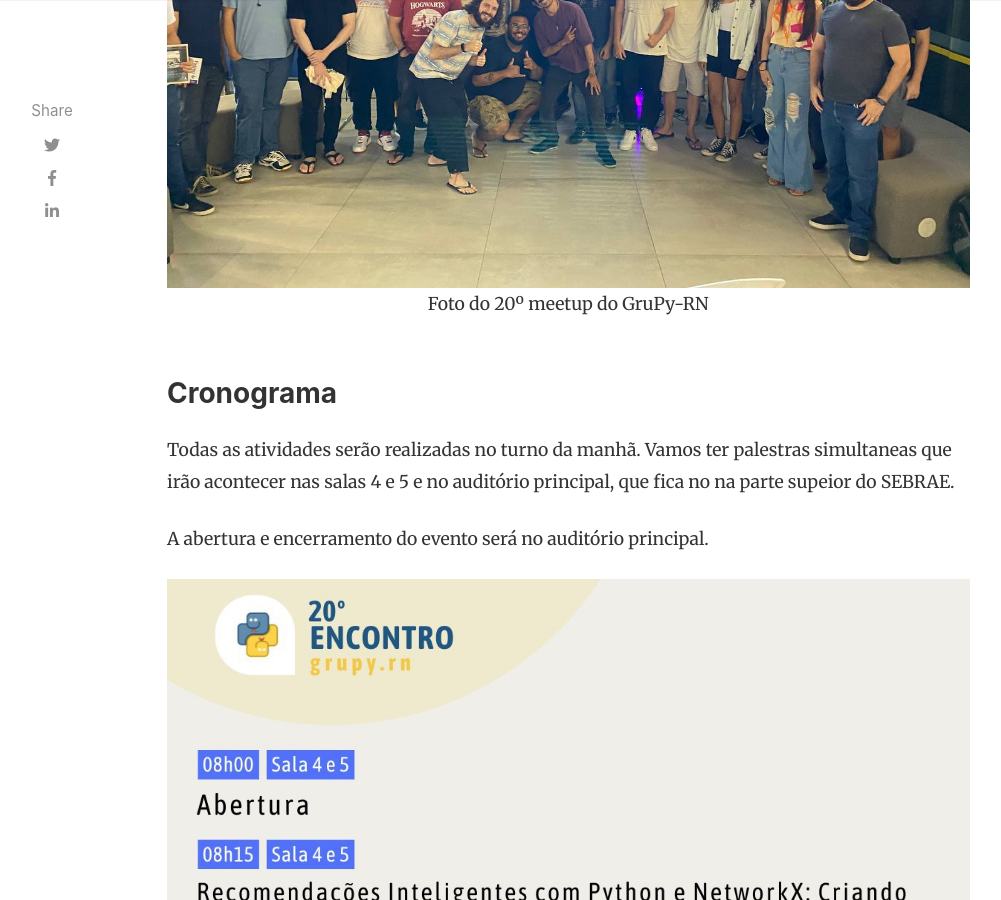
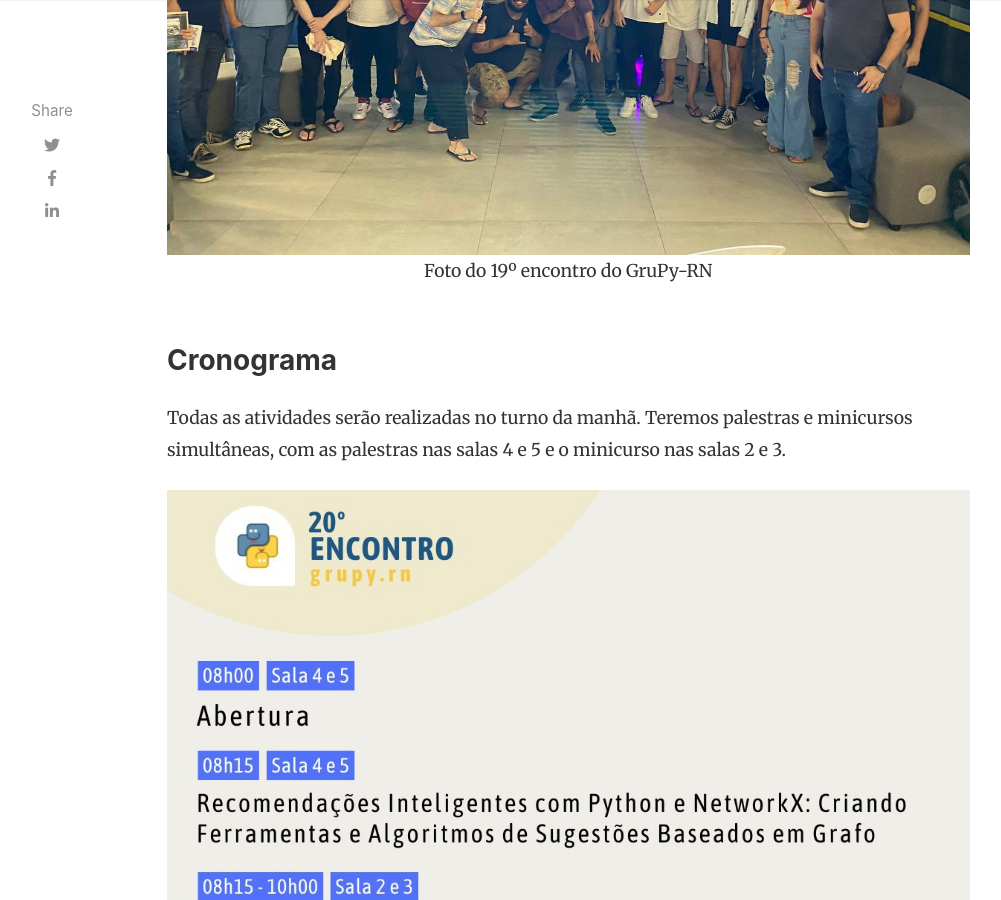
Before and after one commit to grupyrn/blog, a Jekyll site: the page built from _posts/2025-03-06-meetup-20.md, in a window 1280 px wide and 900 px high, scrolled down 2167 px. Shown: the whole window, without its empty margins (118-1119 px from the left). Built offline with Jekyll 4.4.1, drawn with Linux system fonts in a browser that asks for light colours; nearby versions of some CDN libraries; comment, search, counter and statistics services are not loaded; some of the changed text lies outside the part shown.

Commit message:
Altera capa para versão mais nova, e faz edições no post
- Coloca como destaque na tela inicial
- Mudando nome de alguns lugares de "meetup" para "encontro"

```diff
--- a/_posts/2025-03-06-meetup-20.md
+++ b/_posts/2025-03-06-meetup-20.md
@@ -1,18 +1,17 @@
 ---
 layout: post
-title: "20º Meetup GruPy-RN"
+title: "20º Encontro do GruPy-RN"
 date: 2025-03-02 12:00:00 -0300
 author: jhonatacaiob
 image: assets/images/2025/meetup-20/capa.jpg
 categories: [Comunidade]
 comments: false
-featured: false
+featured: true
 excerpt: >
-  Está chegando mais um meetup do Grupy-RN, estamos muito animados para mais um encontro. Vamos ter muitas novidades.
+  Está chegando mais um evento do Grupy-RN, estamos muito animados para mais um encontro!
 ---
 
-Está chegando mais um meetup do Grupy-RN, estamos muito animados para mais um
-encontro. Vamos ter muitas novidades 🎉
+Está chegando mais um evento do Grupy-RN, estamos muito animados para mais um encontro!
 
 - [Conhecendo o GruPy-RN](#conhecendo-o-grupy-rn)
 - [Cronograma](#cronograma)
@@ -33,17 +32,14 @@
 
 <div style="text-align:center">
     <img src="{{ site.baseurl }}/assets/images/2025/meetup-20/meetup-19.jpg"/>
-    <figcaption>Foto do 20º meetup do GruPy-RN</figcaption>
+    <figcaption>Foto do 19º encontro do GruPy-RN</figcaption>
 </div>
 <br>
 
 ### Cronograma
 
-Todas as atividades serão realizadas no turno da manhã. Vamos ter palestras
-simultaneas que irão acontecer nas salas 4 e 5 e no auditório principal,
-que fica no na parte supeior do SEBRAE.
+Todas as atividades serão realizadas no turno da manhã. Teremos palestras e minicursos simultâneas, com as palestras nas salas 4 e 5 e o minicurso nas salas 2 e 3.
 
-A abertura  e encerramento do evento será no auditório principal.
 
 <div style="text-align:center">
     <img src="{{ site.baseurl }}/assets/images/2025/meetup-20/programacao-1.jpg"/>
@@ -51,8 +47,6 @@
     <img src="{{ site.baseurl }}/assets/images/2025/meetup-20/programacao-2.jpg"/>
     <p>&nbsp;</p>
 </div>
-
-**Realização do sorteio durante o evento, com os participantes presentes.**
 
 ## Quero participar do evento
 
@@ -63,6 +57,9 @@
 <br>
 🚫 Não pode entrar no dia sem ser inscrito.
 <br>
+📅 As inscrições encerram dia 14/03/2025 ás 11h.
+<br>
+
 
 [Link da inscrição: https://meetup.grupyrn.org/20-encontro/register](https://meetup.grupyrn.org/20-encontro/register)
 
```
Also changed, not shown: _posts/2024-11-25-meetup-19.md (+1 -1 lines), assets/images/2025/meetup-20/capa.jpg.
